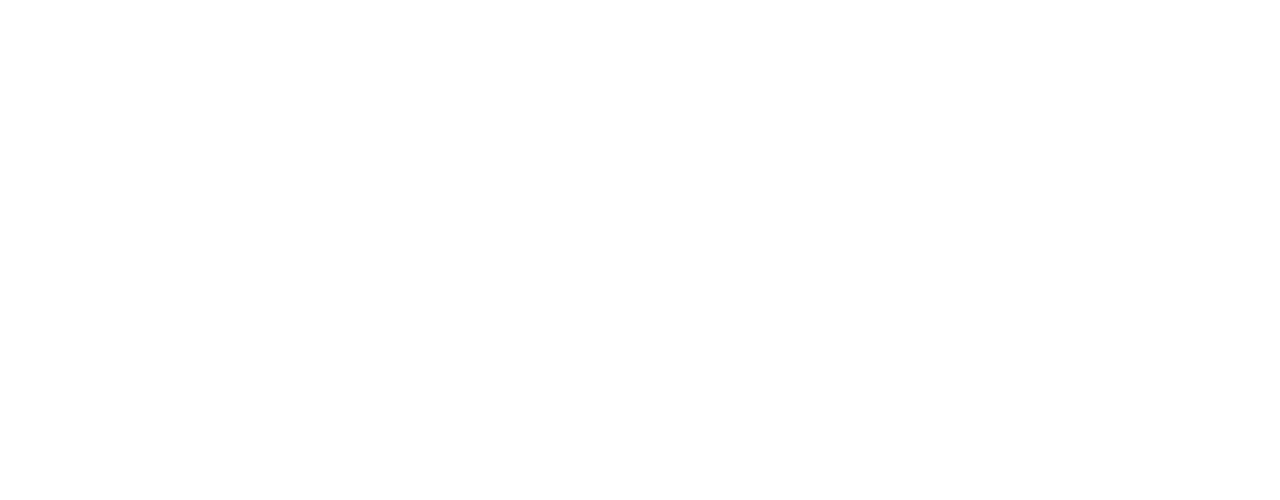
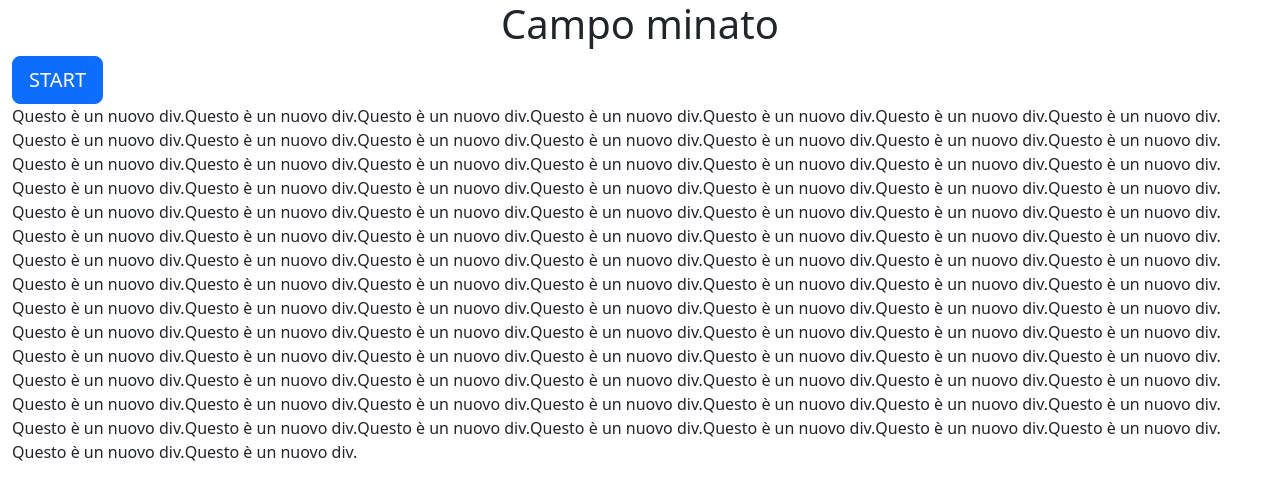
Before and after one commit to francescogentile25/js-campominato-grid, a plain HTML site: page index.html in a window 1280 px wide. Drawn offline with nearby package versions, Linux system fonts and the light colour scheme.

Commit message:
FEAT markup grid

```diff
--- a/css/game.css
+++ b/css/game.css
@@ -0,0 +1,3 @@
+button{
+    margin: 0 auto;
+}
--- a/index.html
+++ b/index.html
@@ -4,10 +4,20 @@
     <meta charset="UTF-8">
     <meta http-equiv="X-UA-Compatible" content="IE=edge">
     <meta name="viewport" content="width=device-width, initial-scale=1.0">
+    <link href="https://cdn.jsdelivr.net/npm/bootstrap@5.3.0-alpha1/dist/css/bootstrap.min.css" rel="stylesheet" integrity="sha384-GLhlTQ8iRABdZLl6O3oVMWSktQOp6b7In1Zl3/Jr59b6EGGoI1aFkw7cmDA6j6gD" crossorigin="anonymous">
     <link rel="stylesheet" href="./css/game.css">
     <title>Campo minato</title>
 </head>
 <body>
+    <div class="container-fluid">
+        <div class="row">
+            <div class="col">
+                <h1 class="text-center">Campo minato</h1>
+                <button type="button" class="btn btn-primary btn-lg">START</button>
+                <div class="box d-flex flex-wrap"></div>
+            </div>
+        </div>
+    </div>
     <script src="./js/game.js"></script>
 </body>
 </html>
--- a/js/game.js
+++ b/js/game.js
@@ -0,0 +1,11 @@
+console.log('ciao')
+const latoGriglia = 10
+const griglia = (latoGriglia * latoGriglia)
+console.log(griglia)
+const box= document.querySelector('.box')
+for (i=0; i<griglia; i++){
+    console.log('numero')
+    const newDiv = document.createElement("div");
+    newDiv.innerHTML = "Questo è un nuovo div.";
+    box.appendChild(newDiv);
+}
```
